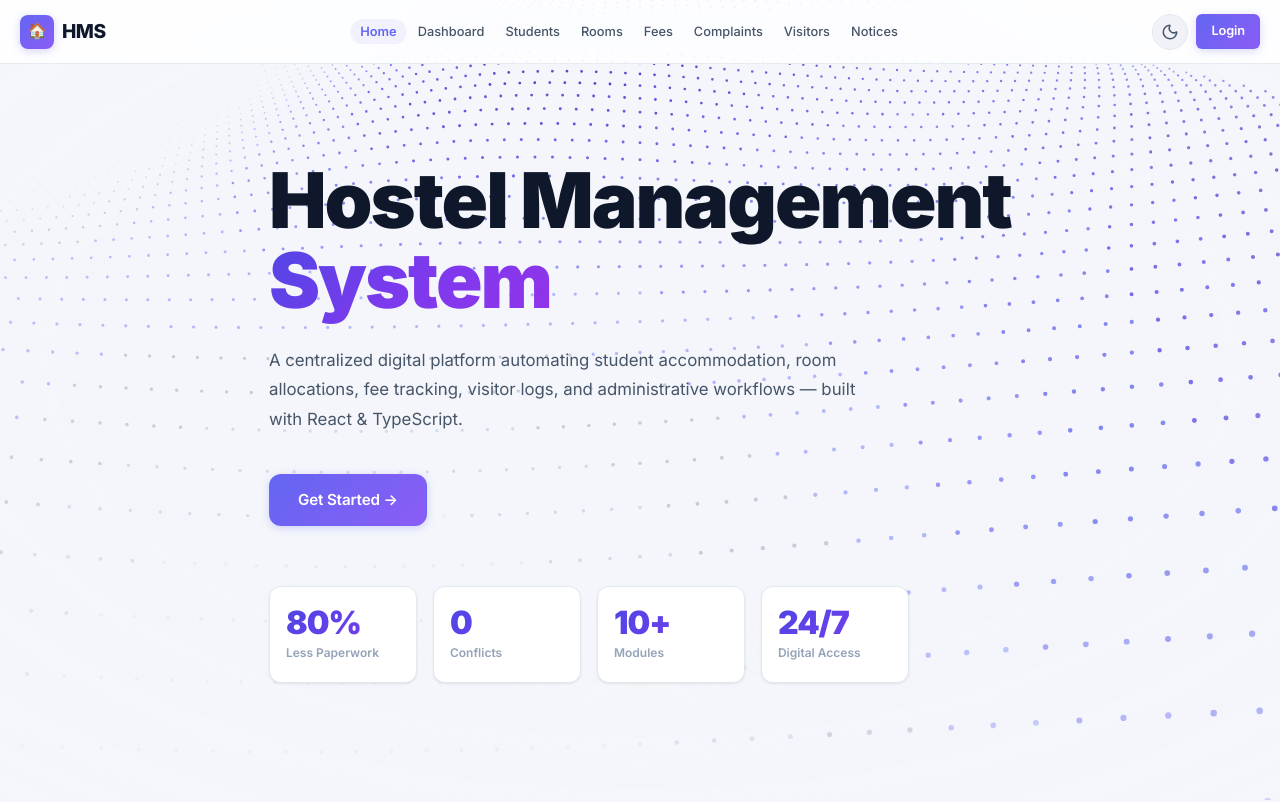
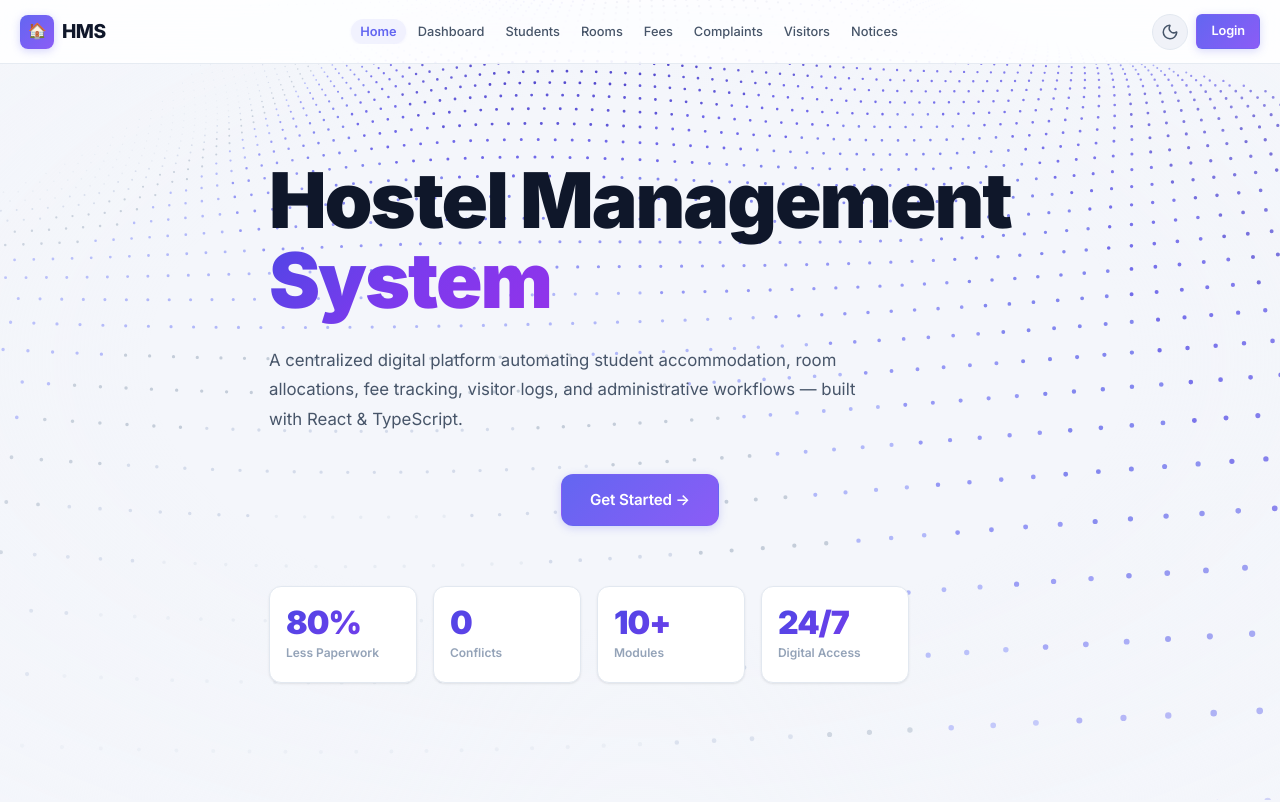
Before and after one commit to nkhalavioletleisanyane/Hostel-Management-System, a React (Vite) app in the folder hms-frontend/: page / in a window 1280 px wide. Shown: the top 802 px of the page. Built offline with nearby package versions, Linux system fonts and the light colour scheme.

Commit message:
Center Get Started button on homepage

```diff
--- a/hms-frontend/src/styles/home.css
+++ b/hms-frontend/src/styles/home.css
@@ -117,7 +117,7 @@
   color: rgba(255, 255, 255, 0.65);
 }
 
-.hero-cta { display: flex; gap: 14px; flex-wrap: wrap; margin-bottom: 60px; }
+.hero-cta { display: flex; justify-content: center; gap: 14px; flex-wrap: wrap; margin-bottom: 60px; }
 
 .hero-stats { display: grid; grid-template-columns: repeat(4, 1fr); gap: 16px; max-width: 640px; }
 .stat-card {
```
